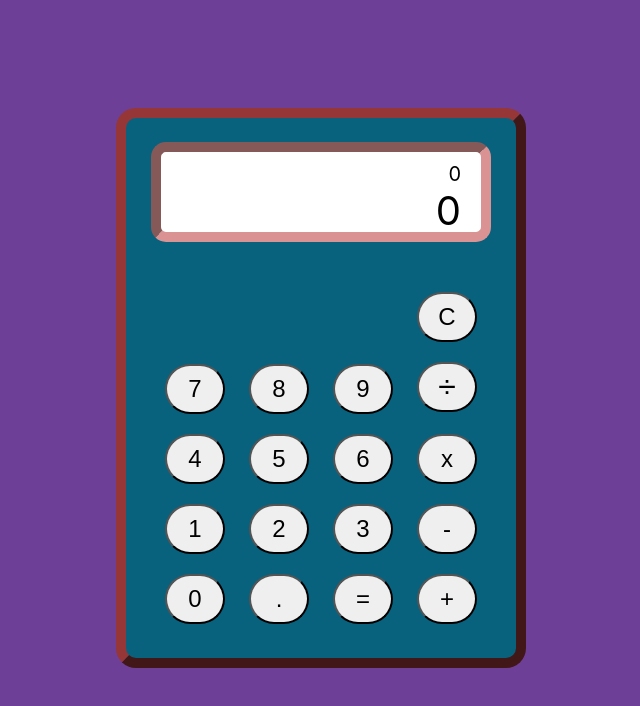
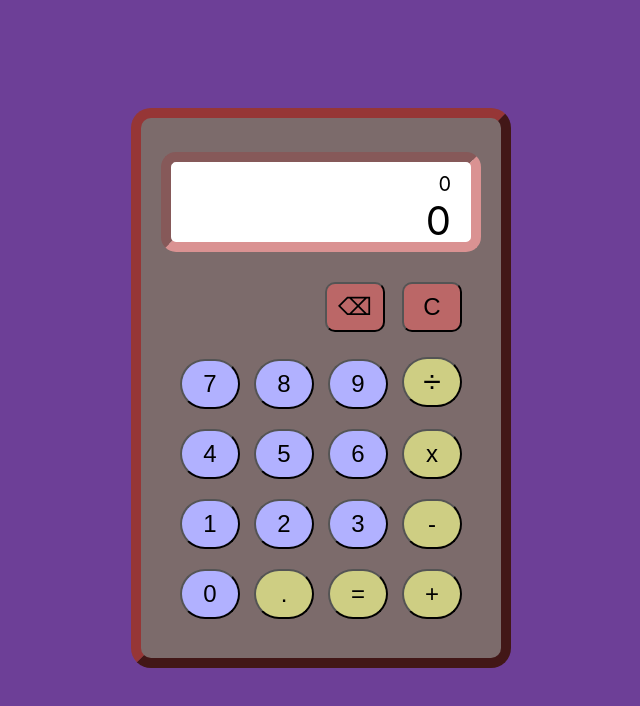
Before and after one commit to BottleWodda/calcyoulater, a plain HTML site: page index.html in a window 1280 px wide. Shown: the whole page, without its empty margins (319-959 px from the left). Drawn offline with Linux system fonts and the light colour scheme.

Commit message:
Styled a bit. Made first decimal work. Equals wont work without an operation.

```diff
--- a/index.html
+++ b/index.html
@@ -15,6 +15,7 @@
         </div>
         <div class = 'buttons'>
             <div class = 'rowOne'>
+                <button class = 'btn back' id = 'back'>⌫</button>
                 <button class = 'btn clear' id = 'clear'>C</button>
             </div>
             <div class = 'rowTwo'>
@@ -37,7 +38,7 @@
             </div>
             <div class = 'rowFive'>
                 <button class = 'btn number' id = 'zero' value = '0'>0</button>
-                <button class = 'btn decimal' id = 'decimalPoint' value = '.'>.</button>
+                <button class = 'btn decimal number' id = 'decimalPoint' value = '.'>.</button>
                 <button class = 'btn equals' id = 'equals' value = '='>=</button>
                 <button class = 'btn operator' id = 'plus' value = '+'>+</button>
             </div>
--- a/javascript.js
+++ b/javascript.js
@@ -5,6 +5,7 @@ const equalsButton = document.querySelector('.equals');
 const clear = document.querySelector('.clear');
 const display = document.querySelector('.display')
 const upperDisplay = document.querySelector('.upperDisplay');
+const backSpace = document.querySelector('#back');
 //
 let displayValue;
 let operation = null;
@@ -78,16 +79,32 @@ operatorButtons.forEach((button) => {
 //
 equalsButton.addEventListener('click', () => {
     operate();
+    if (secondNumber == 0 && operation == '/') {
+        secondOperand.length = 0;
+        secondNumber = false;
+        display.textContent = '>:('
+        alert("Divide by a different number. 0 was such a stupid choice.")
+    } else if (secondNumber == false) {
+        return
+    } else {
     display.textContent = result;
     secondOperand.length = 0;
     firstNumber = result;
     operation = null;
+    secondNumber = false;
+    }
 });
 //
 clear.addEventListener('click', () => {
     display.textContent = '0';
     upperDisplay.textContent = '0';
     operation = null;
+    firstNumber = null;
+    secondNumber = false;
     firstOperand.length = 0;
     secondOperand.length = 0;
 });
+//
+backSpace.addEventListener('click', () => {
+    display.textContent = 'hi';
+})
--- a/styles.css
+++ b/styles.css
@@ -13,11 +13,11 @@
     justify-content: center;
     align-items: center;
     height: 500px;
-    width: 350px;
+    width: 320px;
     padding: 20px;
     border: 10px outset rgb(150, 54, 54);
     border-radius: 20px;
-    background-color: rgb(8, 98, 126);}
+    background-color: rgb(124, 107, 107);}
 
 .display {
     padding-top: 10px;
@@ -31,7 +31,7 @@
     font-family: -apple-system, BlinkMacSystemFont, 'Segoe UI', Roboto, Oxygen, Ubuntu, Cantarell, 'Open Sans', 'Helvetica Neue', sans-serif;
     background-color: white;
     height: 60px;
-    width: 300px;
+    width: 280px;
     border: 10px inset rgb(218, 146, 146);
     margin-bottom: 40px;
     border-radius: 15px;
@@ -53,10 +53,31 @@
     width: 60px;
     max-width: 100px;
     height: 50px;
-    margin: 10px;
+    margin: 5px;
     border-radius: 30px;
-    border-style: 3px groove black;
+}
 
+.operator,
+.decimal,
+.equals,
+#decimalPoint {
+    background-color: rgb(206, 206, 131);
+}
+
+.clear,
+.back {
+    margin-top: -10px;
+    margin-bottom: 20px;
+    border-radius: 10px;
+    background-color: rgb(187, 103, 103);
+}
+
+#back {
+    margin-right: 12px;
+}
+
+.number {
+    background-color: rgb(177, 177, 255);
 }
 
 #divide {
@@ -72,6 +93,7 @@
 .rowThree,
 .rowFour,
 .rowFive {
+    margin-top: 10px;
     display: flex;
     justify-content: space-between;
 }
```
